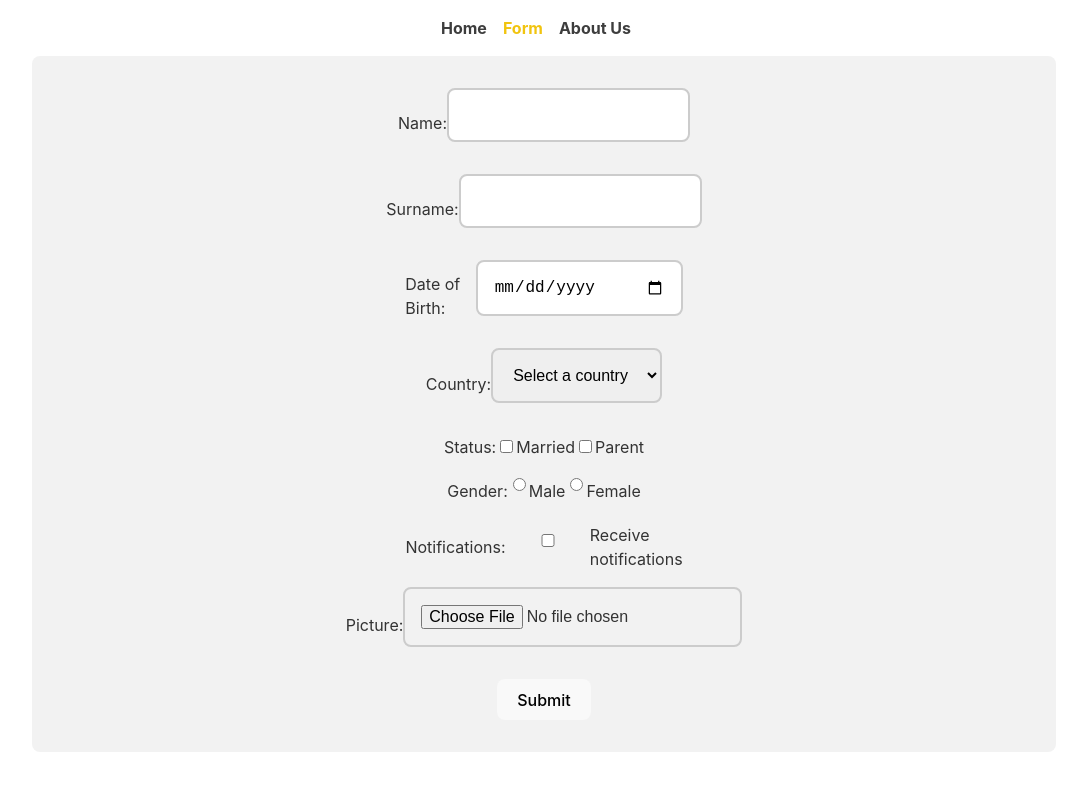
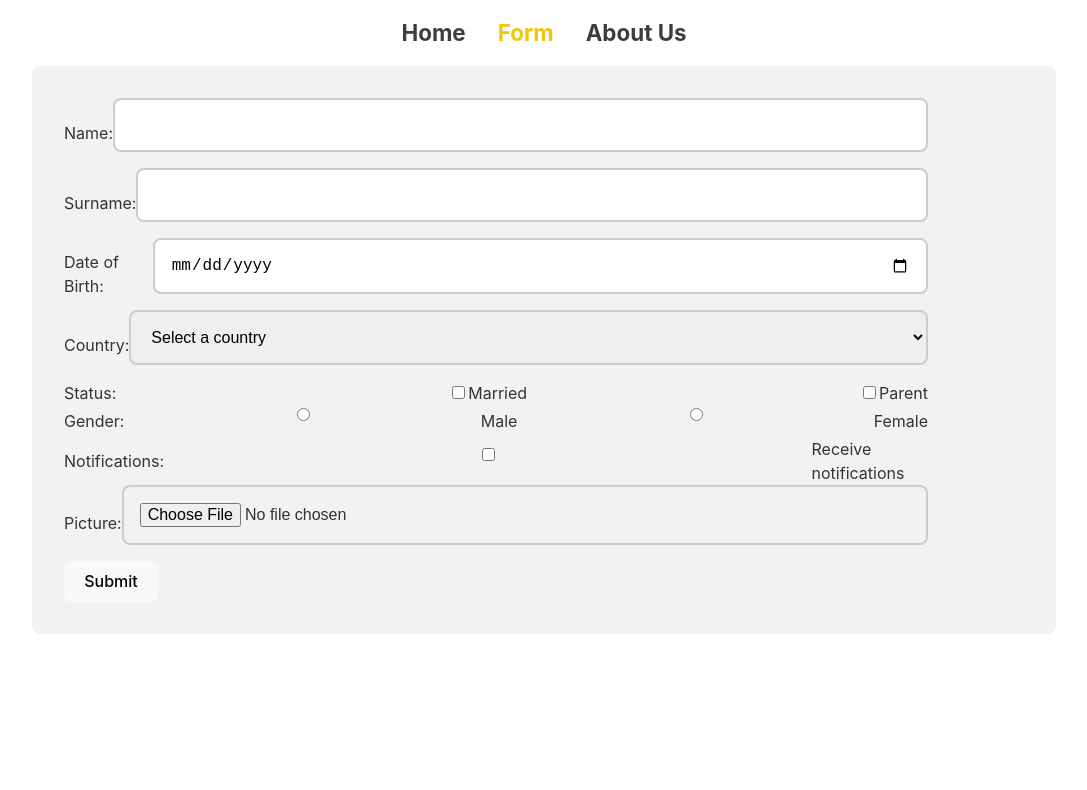
Before and after one commit to ExIxIxS/react-app, a React (Vite) app: page /form in a window 1280 px wide. Shown: the top 790 px of the page, without its empty margins (96-1183 px from the left). Built offline with nearby package versions, Linux system fonts and the light colour scheme.

Commit message:
refactor: refactor app style

```diff
--- a/src/UI/card-form/card-form.css
+++ b/src/UI/card-form/card-form.css
@@ -1 +1 @@
-.form{width:100%;display:flex;flex-direction:column;align-items:center;background-color:#f2f2f2;color:#333;padding:2rem;border-radius:.5rem}.form .form__title{font-size:1.5rem;font-weight:bold;margin-bottom:1rem;text-align:center}.form .form__input{display:block;width:100%;padding:1rem;margin-bottom:1rem;font-size:1rem;border:2px solid #ccc;border-radius:.5rem;outline:none;transition:border-color .2s ease-in-out}.form .form__input:focus{border-color:#007bff}.form .form__button{display:inline-block;padding:1rem 2rem;font-size:1rem;font-weight:bold;color:#fff;background-color:#007bff;border:none;border-radius:.5rem;outline:none;cursor:pointer;transition:background-color .2s ease-in-out}.form .form__button:hover{background-color:#0069d9}.form .form__group{display:flex;flex-direction:row;align-items:center;margin-bottom:1rem}.form .form__group__label{margin-right:1rem;font-size:1rem;font-weight:bold}.form .form__group__input{margin-right:.5rem}.form .form__radio-group{display:flex;flex-direction:row;align-items:center;margin-bottom:1rem}.form .form__radio-group__label{margin-right:1rem;font-size:1rem;font-weight:bold}.form .form__radio-group__input{margin-right:.5rem}.form .form__error{display:block;color:red;font-size:.8rem;margin-top:.5rem;margin-left:.5rem;background-color:#ffe7e7;border:1px solid #ff4c4c;border-radius:.5rem;padding:.5rem 1rem}
+.form{width:100%;display:flex;flex-direction:column;align-items:flex-start;background-color:#f2f2f2;color:#333;padding:2rem;border-radius:.5rem}.form .form__title{font-size:1.5rem;font-weight:bold;margin-bottom:1rem;text-align:center}.form .form__input{display:block;width:100%;padding:1rem;margin-bottom:1rem;font-size:1rem;border:2px solid #ccc;border-radius:.5rem;outline:none;transition:border-color .2s ease-in-out}.form .form__input:focus{border-color:#007bff}.form .form__button{display:inline-block;padding:1rem 2rem;font-size:1rem;font-weight:bold;color:#fff;background-color:#007bff;border:none;border-radius:.5rem;outline:none;cursor:pointer;transition:background-color .2s ease-in-out}.form .form__button:hover{background-color:#0069d9}.form .form__group{width:90%;display:flex;flex-direction:row;align-items:center;justify-content:space-between}.form .form__group__label{margin-right:1rem;font-size:1rem;font-weight:bold}.form .form__group__input{margin-right:.5rem}.form .form__radio-group{display:flex;flex-direction:row;align-items:center;margin-bottom:1rem}.form .form__radio-group__label{margin-right:1rem;font-size:1rem;font-weight:bold}.form .form__radio-group__input{margin-right:.5rem}.form .form__error{display:block;color:red;font-size:.8rem;margin-top:.5rem;margin-left:.5rem;background-color:#ffe7e7;border:1px solid #ff4c4c;border-radius:.5rem;padding:.5rem 1rem}
--- a/src/UI/card-form/card-form.scss
+++ b/src/UI/card-form/card-form.scss
@@ -7,7 +7,7 @@ $form-primary-color-dark: #0069d9;
   width: 100%;
   display: flex;
   flex-direction: column;
-  align-items: center;
+  align-items: flex-start;
   background-color: $form-bg-color;
   color: $form-text-color;
   padding: 2rem;
@@ -55,10 +55,11 @@ $form-primary-color-dark: #0069d9;
   }
 
   .form__group {
+    width: 90%;
     display: flex;
     flex-direction: row;
     align-items: center;
-    margin-bottom: 1rem;
+    justify-content: space-between;
 
     &__label {
       margin-right: 1rem;
--- a/src/UI/header/header.css
+++ b/src/UI/header/header.css
@@ -1 +1 @@
-.header{background-color:#fff;padding:1rem;width:100%;display:flex;justify-content:center;align-items:center}.header__list{display:flex;list-style:none;margin:0;padding:0}.header__list-item{margin-right:1rem}.header__link{color:#3d3d3d;font-weight:bold;text-decoration:none;transition:all .2s ease-in-out}.header__link:hover{color:#f1c40f}.header__link.active{color:#f1c40f}.header__link.pending{opacity:.5}
+.header{background-color:#fff;padding:1rem;width:100%;display:flex;justify-content:center;align-items:center}.header .header__nav{display:flex;justify-content:center;align-items:center}.header .header__list{display:flex;list-style:none;margin:0;padding:0}.header .header__list-item{margin:0 1rem;font-size:1.4rem}.header .header__link{color:#3d3d3d;font-weight:bold;text-decoration:none;transition:all .2s ease-in-out}.header .header__link:hover{color:#f1c40f}.header .header__link.active{color:#f1c40f}.header .header__link.pending{opacity:.5}
--- a/src/UI/header/header.scss
+++ b/src/UI/header/header.scss
@@ -10,18 +10,25 @@ $background-color: #fff;
   justify-content: center;
   align-items: center;
 
-  &__list {
+  & &__nav {
+    display: flex;
+    justify-content: center;
+    align-items: center;
+  }
+
+  & &__list {
     display: flex;
     list-style: none;
     margin: 0;
     padding: 0;
   }
 
-  &__list-item {
-    margin-right: 1rem;
+  & &__list-item {
+    margin: 0 1rem;
+    font-size: 1.4rem;
   }
 
-  &__link {
+  & &__link {
     color: $primary-color;
     font-weight: bold;
     text-decoration: none;
--- a/src/UI/search-panel/search-panel.css
+++ b/src/UI/search-panel/search-panel.css
@@ -1 +1 @@
-.search-panel{width:80%}.search-panel__input{width:100%;margin:20px 0;padding:1.2rem 1rem;border:1px solid #ccc;border-radius:1.25rem;font-size:1rem}.search-panel__input:focus{outline:none;box-shadow:0 0 16px 2px #fba01a}
+.search-panel{width:80%;max-width:770px}.search-panel__input{width:100%;margin:20px 0;padding:1.2rem 1rem;border:1px solid #ccc;border-radius:1.25rem;font-size:1rem}.search-panel__input:focus{outline:none;box-shadow:0 0 16px 2px #fba01a}
--- a/src/UI/search-panel/search-panel.scss
+++ b/src/UI/search-panel/search-panel.scss
@@ -1,5 +1,6 @@
 .search-panel {
   width: 80%;
+  max-width: 770px;
 
   &__input {
       width: 100%;
--- a/src/UI/search-panel/search-panel.tsx
+++ b/src/UI/search-panel/search-panel.tsx
@@ -24,13 +24,13 @@ class SearchPanel extends React.Component<SearchProps, SearchState> {
   }
 
   componentWillUnmount() {
-    localStorage.setItem('searchQuery', this.componentStorage);
+    localStorage.setItem('searchQuery', this.state.searchQuery);
   }
 
   handleInputChange(event: React.ChangeEvent<HTMLInputElement>) {
     const searchQuery = event.target.value;
     localStorage.setItem('searchQuery', searchQuery);
-    this.setState({ searchQuery: searchQuery });
+    this.setState({ searchQuery });
   }
 
   render() {
--- a/src/main.tsx
+++ b/src/main.tsx
@@ -19,11 +19,11 @@ const router = createBrowserRouter([
         </main>
       </>
     ),
+    errorElement: <NotFoundPage />,
     children: [
       {
         path: '/',
         element: <MainPage />,
-        errorElement: <NotFoundPage />,
       },
       {
         path: 'form',
```
